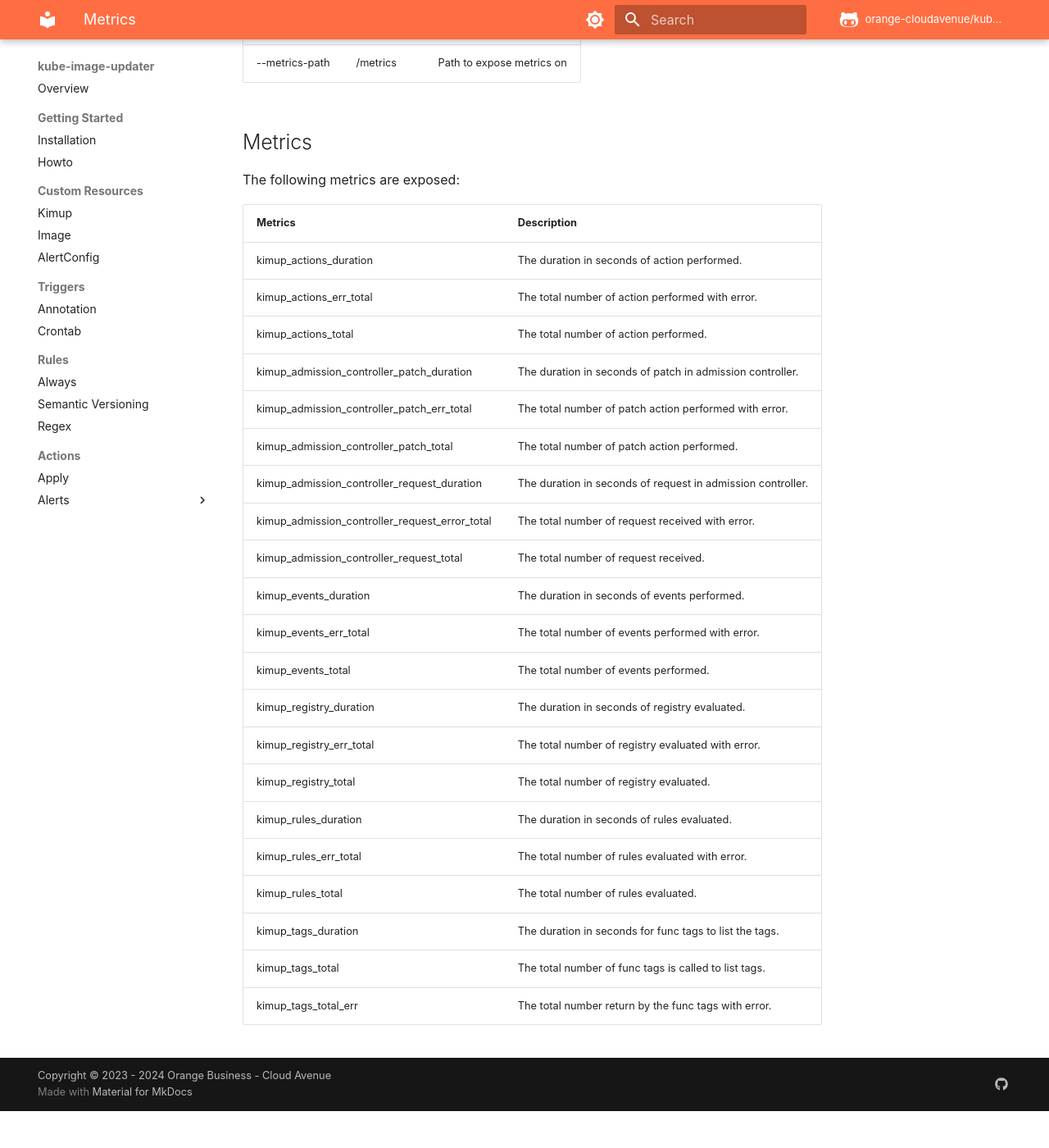
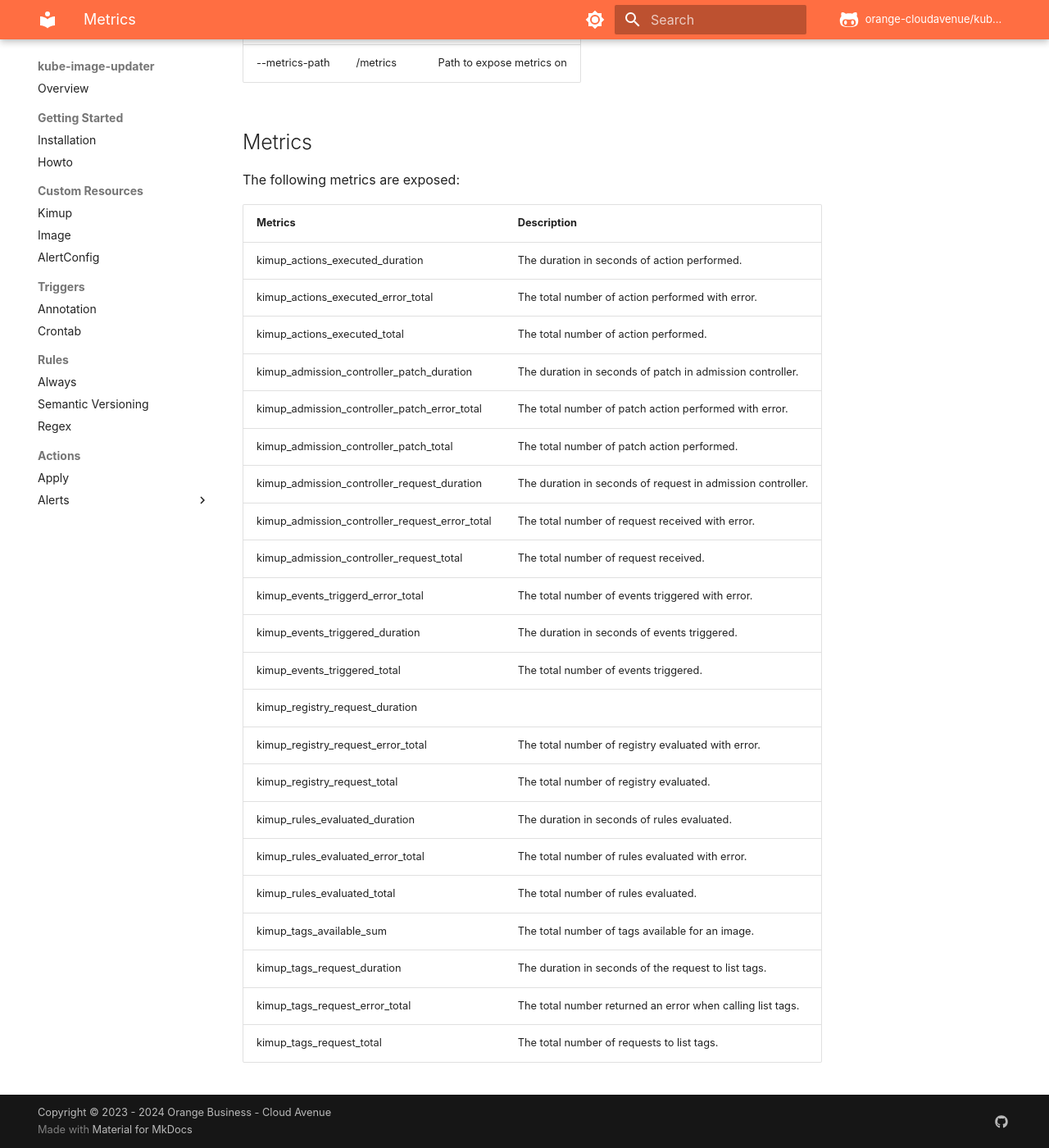
Before and after one commit to orange-cloudavenue/kube-image-updater, an MkDocs documentation site: the page built from docs/advanced/metrics.md, in a window 1280 px wide and 1400 px high, scrolled down 471 px. Shown: the whole window at 82% size. Built offline with MkDocs 1.6.1 and Material for MkDocs 9.7.7, drawn with Linux system fonts in a browser that asks for light colours; comment, search, counter and statistics services are not loaded; before the commit the page ends 1826 px from its top, so only the background shows below that.

Commit message:
fix: metrics type for Vec

```diff
--- a/docs/advanced/metrics.md
+++ b/docs/advanced/metrics.md
@@ -24,24 +24,25 @@ The following metrics are exposed:
 
 | Metrics                                        | Description                                                 |
 | ---------------------------------------------- | ----------------------------------------------------------- |
-| kimup_actions_duration                         | The duration in seconds of action performed.                |
-| kimup_actions_err_total                        | The total number of action performed with error.            |
-| kimup_actions_total                            | The total number of action performed.                       |
+| kimup_actions_executed_duration                | The duration in seconds of action performed.                |
+| kimup_actions_executed_error_total             | The total number of action performed with error.            |
+| kimup_actions_executed_total                   | The total number of action performed.                       |
 | kimup_admission_controller_patch_duration      | The duration in seconds of patch in admission controller.   |
-| kimup_admission_controller_patch_err_total     | The total number of patch action performed with error.      |
+| kimup_admission_controller_patch_error_total   | The total number of patch action performed with error.      |
 | kimup_admission_controller_patch_total         | The total number of patch action performed.                 |
 | kimup_admission_controller_request_duration    | The duration in seconds of request in admission controller. |
 | kimup_admission_controller_request_error_total | The total number of request received with error.            |
 | kimup_admission_controller_request_total       | The total number of request received.                       |
-| kimup_events_duration                          | The duration in seconds of events performed.                |
-| kimup_events_err_total                         | The total number of events performed with error.            |
-| kimup_events_total                             | The total number of events performed.                       |
-| kimup_registry_duration                        | The duration in seconds of registry evaluated.              |
-| kimup_registry_err_total                       | The total number of registry evaluated with error.          |
-| kimup_registry_total                           | The total number of registry evaluated.                     |
-| kimup_rules_duration                           | The duration in seconds of rules evaluated.                 |
-| kimup_rules_err_total                          | The total number of rules evaluated with error.             |
-| kimup_rules_total                              | The total number of rules evaluated.                        |
-| kimup_tags_duration                            | The duration in seconds for func tags to list the tags.     |
-| kimup_tags_total                               | The total number of func tags is called to list tags.       |
-| kimup_tags_total_err                           | The total number return by the func tags with error.        |
+| kimup_events_triggerd_error_total              | The total number of events triggered with error.            |
+| kimup_events_triggered_duration                | The duration in seconds of events triggered.                |
+| kimup_events_triggered_total                   | The total number of events triggered.                       |
+| kimup_registry_request_duration                |                                                             |
+| kimup_registry_request_error_total             | The total number of registry evaluated with error.          |
+| kimup_registry_request_total                   | The total number of registry evaluated.                     |
+| kimup_rules_evaluated_duration                 | The duration in seconds of rules evaluated.                 |
+| kimup_rules_evaluated_error_total              | The total number of rules evaluated with error.             |
+| kimup_rules_evaluated_total                    | The total number of rules evaluated.                        |
+| kimup_tags_available_sum                       | The total number of tags available for an image.            |
+| kimup_tags_request_duration                    | The duration in seconds of the request to list tags.        |
+| kimup_tags_request_error_total                 | The total number returned an error when calling list tags.  |
+| kimup_tags_request_total                       | The total number of requests to list tags.                  |
```
Also changed, not shown: 6 other files.
